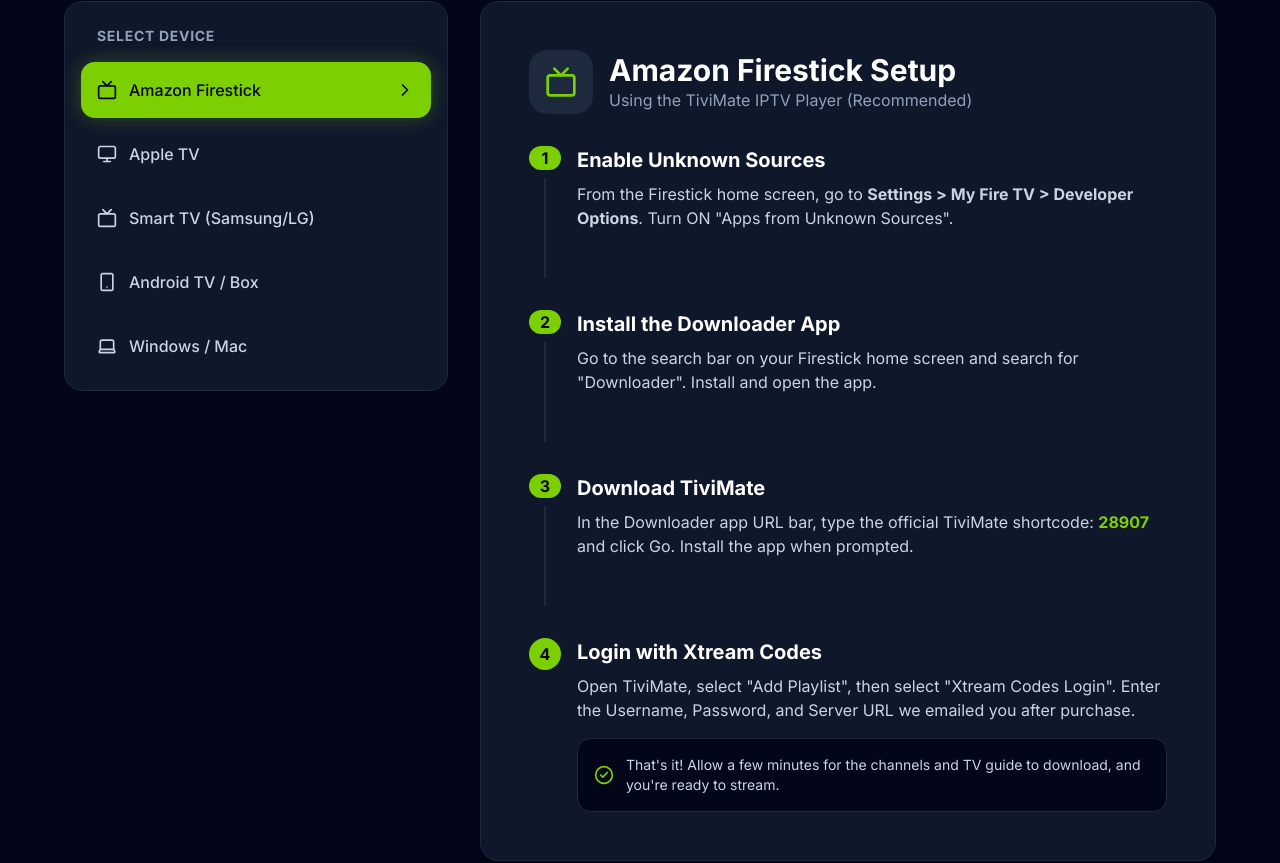
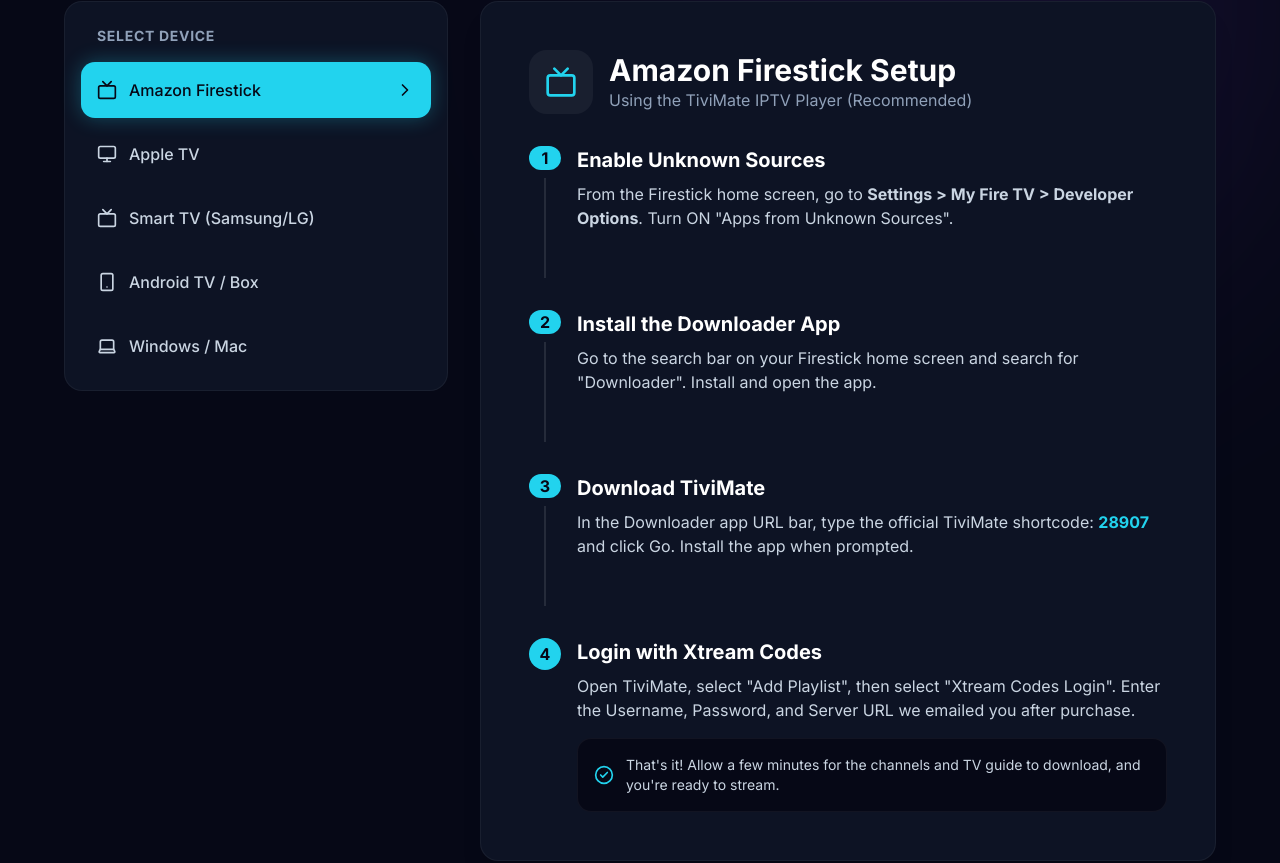
Before and after one commit to oXyy21/iptv-startup, a Next.js app: page /setup in a window 1280 px wide. Shown: the part 364-1227 px from the top of the page. Built offline with nearby package versions, Linux system fonts and the light colour scheme.

Commit message:
feat: apply luxury theme colors to setup guide page

```diff
--- a/app/setup/page.tsx
+++ b/app/setup/page.tsx
@@ -15,12 +15,15 @@
   ]
 
   return (
-    <div className="min-h-screen bg-slate-950 text-white pt-24 pb-24 px-6 flex-1">
-      <div className="container mx-auto max-w-6xl">
+    <div className="min-h-screen bg-[#060816] text-white pt-24 pb-24 px-6 flex-1 relative overflow-hidden">
+      {/* Background Glow */}
+      <div className="absolute top-0 right-0 w-1/2 h-1/2 bg-[#7C3AED]/10 blur-[120px] rounded-full mix-blend-screen pointer-events-none"></div>
+
+      <div className="container mx-auto max-w-6xl relative z-10">
 
         {/* Header */}
         <div className="text-center mb-16">
-          <h1 className="text-5xl md:text-6xl font-extrabold mb-6 text-white tracking-tight">Installation <span className="text-lime-500">Guides</span></h1>
+          <h1 className="text-5xl md:text-6xl font-extrabold mb-6 text-white tracking-tight">Installation <span className="text-[#22D3EE]">Guides</span></h1>
           <p className="text-xl text-slate-300 max-w-2xl mx-auto">Select your device below for step-by-step instructions on how to install and configure our premium IPTV service.</p>
         </div>
 
@@ -28,7 +31,7 @@
 
           {/* Sidebar */}
           <div className="md:w-1/3 flex-shrink-0">
-            <div className="bg-slate-900 border border-slate-800 rounded-2xl p-4 sticky top-24">
+            <div className="bg-[#0D1324] border border-white/5 rounded-2xl p-4 sticky top-24">
               <h3 className="text-sm font-bold text-slate-400 uppercase tracking-wider mb-4 px-4 pt-2">Select Device</h3>
               <div className="space-y-2">
                 {devices.map((device) => (
@@ -37,8 +40,8 @@
                     onClick={() => setActiveDevice(device.id)}
                     className={`w-full flex items-center gap-3 px-4 py-4 rounded-xl text-left transition-all font-medium ${
                       activeDevice === device.id
-                        ? "bg-lime-500 text-slate-950 shadow-[0_0_20px_rgba(132,204,22,0.3)]"
-                        : "text-slate-300 hover:bg-slate-800 hover:text-white"
+                        ? "bg-[#22D3EE] text-[#060816] shadow-[0_0_20px_rgba(34,211,238,0.3)]"
+                        : "text-slate-300 hover:bg-white/5 hover:text-white"
                     }`}
                   >
                     {device.icon}
@@ -52,12 +55,12 @@
 
           {/* Main Content Area */}
           <div className="md:w-2/3">
-            <div className="bg-slate-900 border border-slate-800 rounded-2xl p-8 md:p-12 shadow-xl">
+            <div className="bg-[#0D1324] border border-white/5 rounded-2xl p-8 md:p-12 shadow-xl">
 
               {activeDevice === "firestick" && (
                 <div className="animate-in fade-in slide-in-from-bottom-4 duration-500">
                   <div className="flex items-center gap-4 mb-8">
-                    <div className="w-16 h-16 bg-slate-800 rounded-2xl flex items-center justify-center text-lime-500">
+                    <div className="w-16 h-16 bg-white/5 rounded-2xl flex items-center justify-center text-[#22D3EE]">
                       <Tv className="w-8 h-8" />
                     </div>
                     <div>
@@ -69,8 +72,8 @@
                   <div className="space-y-8">
                     <div className="flex gap-4">
                       <div className="flex flex-col items-center">
-                        <div className="w-8 h-8 rounded-full bg-lime-500 text-slate-950 flex items-center justify-center font-bold">1</div>
-                        <div className="w-0.5 h-full bg-slate-800 mt-2"></div>
+                        <div className="w-8 h-8 rounded-full bg-[#22D3EE] text-[#060816] flex items-center justify-center font-bold">1</div>
+                        <div className="w-0.5 h-full bg-white/10 mt-2"></div>
                       </div>
                       <div className="pb-8">
                         <h4 className="text-xl font-bold mb-2">Enable Unknown Sources</h4>
@@ -80,8 +83,8 @@
 
                     <div className="flex gap-4">
                       <div className="flex flex-col items-center">
-                        <div className="w-8 h-8 rounded-full bg-lime-500 text-slate-950 flex items-center justify-center font-bold">2</div>
-                        <div className="w-0.5 h-full bg-slate-800 mt-2"></div>
+                        <div className="w-8 h-8 rounded-full bg-[#22D3EE] text-[#060816] flex items-center justify-center font-bold">2</div>
+                        <div className="w-0.5 h-full bg-white/10 mt-2"></div>
                       </div>
                       <div className="pb-8">
                         <h4 className="text-xl font-bold mb-2">Install the Downloader App</h4>
@@ -91,24 +94,24 @@
 
                     <div className="flex gap-4">
                       <div className="flex flex-col items-center">
-                        <div className="w-8 h-8 rounded-full bg-lime-500 text-slate-950 flex items-center justify-center font-bold">3</div>
-                        <div className="w-0.5 h-full bg-slate-800 mt-2"></div>
+                        <div className="w-8 h-8 rounded-full bg-[#22D3EE] text-[#060816] flex items-center justify-center font-bold">3</div>
+                        <div className="w-0.5 h-full bg-white/10 mt-2"></div>
                       </div>
                       <div className="pb-8">
                         <h4 className="text-xl font-bold mb-2">Download TiviMate</h4>
-                        <p className="text-slate-300 mb-4">In the Downloader app URL bar, type the official TiviMate shortcode: <strong className="text-lime-500">28907</strong> and click Go. Install the app when prompted.</p>
+                        <p className="text-slate-300 mb-4">In the Downloader app URL bar, type the official TiviMate shortcode: <strong className="text-[#22D3EE]">28907</strong> and click Go. Install the app when prompted.</p>
                       </div>
                     </div>
 
                     <div className="flex gap-4">
                       <div className="flex flex-col items-center">
-                        <div className="w-8 h-8 rounded-full bg-lime-500 text-slate-950 flex items-center justify-center font-bold">4</div>
+                        <div className="w-8 h-8 rounded-full bg-[#22D3EE] text-[#060816] flex items-center justify-center font-bold">4</div>
                       </div>
                       <div>
                         <h4 className="text-xl font-bold mb-2">Login with Xtream Codes</h4>
                         <p className="text-slate-300 mb-4">Open TiviMate, select "Add Playlist", then select "Xtream Codes Login". Enter the Username, Password, and Server URL we emailed you after purchase.</p>
-                        <div className="bg-slate-950 border border-slate-800 rounded-xl p-4 flex items-center gap-3">
-                          <CheckCircle2 className="w-5 h-5 text-lime-500 flex-shrink-0" />
+                        <div className="bg-[#060816] border border-white/5 rounded-xl p-4 flex items-center gap-3">
+                          <CheckCircle2 className="w-5 h-5 text-[#22D3EE] flex-shrink-0" />
                           <span className="text-sm text-slate-300">That's it! Allow a few minutes for the channels and TV guide to download, and you're ready to stream.</span>
                         </div>
                       </div>
@@ -120,7 +123,7 @@
               {activeDevice === "appletv" && (
                 <div className="animate-in fade-in slide-in-from-bottom-4 duration-500">
                   <div className="flex items-center gap-4 mb-8">
-                    <div className="w-16 h-16 bg-slate-800 rounded-2xl flex items-center justify-center text-lime-500">
+                    <div className="w-16 h-16 bg-white/5 rounded-2xl flex items-center justify-center text-[#22D3EE]">
                       <Monitor className="w-8 h-8" />
                     </div>
                     <div>
@@ -131,20 +134,20 @@
                   <p className="text-slate-300 mb-6">Setting up our service on Apple TV is incredibly simple because the best apps are directly available in the App Store.</p>
 
                   <div className="space-y-6 text-slate-300">
-                    <div className="p-4 bg-slate-950 rounded-xl border border-slate-800">
+                    <div className="p-4 bg-[#060816] rounded-xl border border-white/5">
                       <strong className="text-white block mb-1">Step 1: Download the App</strong>
                       Open the App Store on your Apple TV and search for "GSE Smart IPTV". Install the app.
                     </div>
-                    <div className="p-4 bg-slate-950 rounded-xl border border-slate-800">
+                    <div className="p-4 bg-[#060816] rounded-xl border border-white/5">
                       <strong className="text-white block mb-1">Step 2: Add Playlist</strong>
                       Open the app, navigate to the left menu, and select "Xtream Codes API". Click the "+" icon in the top right corner.
                     </div>
-                    <div className="p-4 bg-slate-950 rounded-xl border border-slate-800">
+                    <div className="p-4 bg-[#060816] rounded-xl border border-white/5">
                       <strong className="text-white block mb-1">Step 3: Enter Details</strong>
                       Name the playlist anything you want (e.g. "My IPTV"). Enter the Server URL, Username, and Password sent to your email. Click Add.
                     </div>
-                    <div className="p-4 bg-slate-950 rounded-xl border border-slate-800 flex items-center gap-3">
-                      <CheckCircle2 className="w-5 h-5 text-lime-500 flex-shrink-0" />
+                    <div className="p-4 bg-[#060816] rounded-xl border border-white/5 flex items-center gap-3">
+                      <CheckCircle2 className="w-5 h-5 text-[#22D3EE] flex-shrink-0" />
                       <span>Click on your newly created playlist and enjoy the ultimate streaming experience!</span>
                     </div>
                   </div>
@@ -154,7 +157,7 @@
               {activeDevice === "smarttv" && (
                 <div className="animate-in fade-in slide-in-from-bottom-4 duration-500">
                   <div className="flex items-center gap-4 mb-8">
-                    <div className="w-16 h-16 bg-slate-800 rounded-2xl flex items-center justify-center text-lime-500">
+                    <div className="w-16 h-16 bg-white/5 rounded-2xl flex items-center justify-center text-[#22D3EE]">
                       <Tv className="w-8 h-8" />
                     </div>
                     <div>
@@ -162,16 +165,16 @@
                       <p className="text-slate-400">Samsung & LG WebOS (Using Smart IPTV)</p>
                     </div>
                   </div>
-                  <div className="bg-lime-500/10 border border-lime-500/20 rounded-xl p-4 mb-8">
-                    <p className="text-sm text-lime-200">Note: The "Smart IPTV" app requires a one-time activation fee of ~5.49 EUR after a 7-day trial. This fee goes to the app developer, not to us.</p>
+                  <div className="bg-[#22D3EE]/10 border border-[#22D3EE]/20 rounded-xl p-4 mb-8">
+                    <p className="text-sm text-[#22D3EE]">Note: The "Smart IPTV" app requires a one-time activation fee of ~5.49 EUR after a 7-day trial. This fee goes to the app developer, not to us.</p>
                   </div>
                   <ul className="space-y-4 list-decimal list-inside text-slate-300">
-                    <li className="pl-2 pb-2 border-b border-slate-800">Open your TV's App Store and search for <strong>Smart IPTV</strong>.</li>
-                    <li className="pl-2 pb-2 border-b border-slate-800">Install the app and open it. You will see a <strong>MAC Address</strong> displayed on the screen. Write this down.</li>
-                    <li className="pl-2 pb-2 border-b border-slate-800">On your phone or computer, visit <strong>siptv.app/mylist</strong>.</li>
-                    <li className="pl-2 pb-2 border-b border-slate-800">Enter your MAC address in the "MAC" field.</li>
-                    <li className="pl-2 pb-2 border-b border-slate-800">Paste your <strong>M3U Link</strong> (sent to your email) in the "URL" field and click "Send".</li>
-                    <li className="pl-2 pb-2 border-b border-slate-800">Restart the Smart IPTV app on your TV. The channels will now load.</li>
+                    <li className="pl-2 pb-2 border-b border-white/5">Open your TV's App Store and search for <strong>Smart IPTV</strong>.</li>
+                    <li className="pl-2 pb-2 border-b border-white/5">Install the app and open it. You will see a <strong>MAC Address</strong> displayed on the screen. Write this down.</li>
+                    <li className="pl-2 pb-2 border-b border-white/5">On your phone or computer, visit <strong>siptv.app/mylist</strong>.</li>
+                    <li className="pl-2 pb-2 border-b border-white/5">Enter your MAC address in the "MAC" field.</li>
+                    <li className="pl-2 pb-2 border-b border-white/5">Paste your <strong>M3U Link</strong> (sent to your email) in the "URL" field and click "Send".</li>
+                    <li className="pl-2 pb-2 border-b border-white/5">Restart the Smart IPTV app on your TV. The channels will now load.</li>
                   </ul>
                 </div>
               )}
@@ -179,7 +182,7 @@
               {/* Android Box and PC can be similar placeholders */}
               {(activeDevice === "android" || activeDevice === "pc") && (
                 <div className="animate-in fade-in slide-in-from-bottom-4 duration-500 flex flex-col items-center justify-center text-center py-12">
-                  <div className="w-24 h-24 bg-slate-950 rounded-full flex items-center justify-center text-lime-500 mb-6">
+                  <div className="w-24 h-24 bg-[#060816] rounded-full flex items-center justify-center text-[#22D3EE] mb-6">
                     <PlayCircle className="w-12 h-12" />
                   </div>
                   <h2 className="text-2xl font-bold mb-4">Fast & Easy Setup</h2>
```
